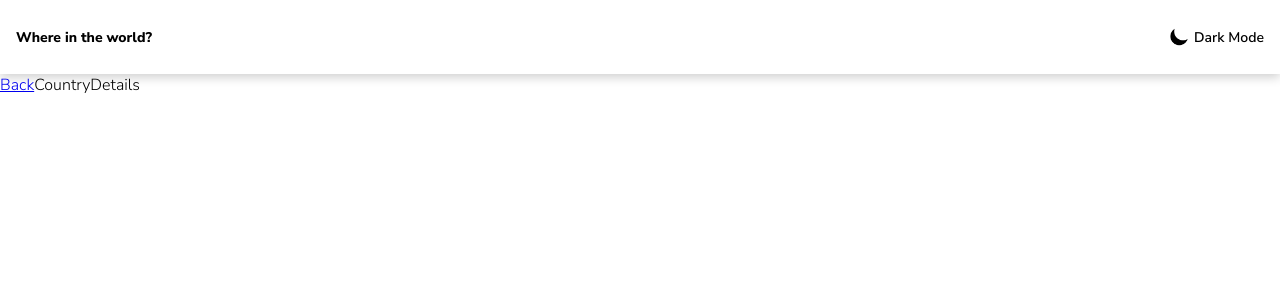
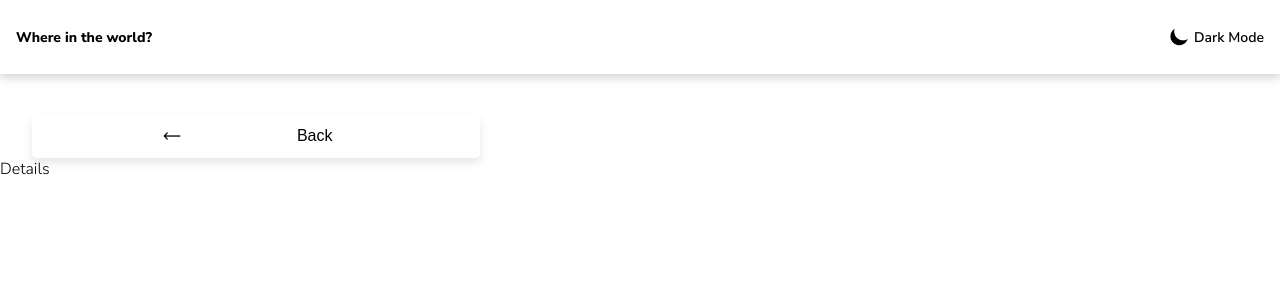
Before and after one commit to Michael-Otieno/rest-countries, a React (Create React App) app: page /country/1 in a window 1280 px wide. Shown: the top 300 px of the page. Built offline with nearby package versions, Linux system fonts and the light colour scheme.

Commit message:
add back btn on detail;s page with styles

```diff
--- a/src/components/CountryDetails/CountryDetails.css
+++ b/src/components/CountryDetails/CountryDetails.css
@@ -0,0 +1,30 @@
+.back--btn{
+  border: none;
+  outline: none;
+  margin-top: 2.5rem;
+  margin-left: 2rem;
+  padding: .8rem 2rem;
+  text-align: center;
+  border-radius: 5px;
+  width: 35%;
+  background-color: white;
+  box-shadow: 0px 5px 10px rgba(0, 0, 0, 0.10);
+  padding-left:1rem;
+  display: flex;
+  justify-content: space-evenly;
+  align-items: center;
+}
+.arrow-left{
+  width:18px;
+  height: 18px;
+}
+
+.back--btn span{
+  font-size: 16px;
+  font-weight: 300;
+
+}
+.link{
+  text-decoration: none;
+  color: hsl(200, 15%, 8%);
+}
--- a/src/components/CountryDetails/CountryDetails.js
+++ b/src/components/CountryDetails/CountryDetails.js
@@ -1,10 +1,20 @@
 import {Link} from 'react-router-dom';
+import arrow from '../../imgs/arrow.png';
+import './CountryDetails.css'
+
 
 function CountryDetails(){
   return (
     <div>
-      <Link to='/'>Back</Link>
-      CountryDetails
+      <Link className='link' to='/'>
+        <button className='back--btn'>
+          <img className='arrow-left' src={arrow} alt="left arrow" />
+          <span>Back</span>
+        </button>
+      </Link>
+      <div>
+        Details
+      </div>
     </div>
   )
 }
--- a/src/components/Filter/Filter.css
+++ b/src/components/Filter/Filter.css
@@ -0,0 +1,22 @@
+.filter{
+  padding-top: 2rem;
+  margin-left: 1.5rem;
+  margin-bottom: 1.2rem;
+}
+.filter select{
+  border: none;
+  outline: none;
+  width: 50%;
+  height: 2.8rem;
+  border-radius: 5px;
+  font-size: 14px;
+  font-weight: 600;
+  background-color: white;
+  box-shadow: 0px 5px 10px rgba(0, 0, 0, 0.10);
+  padding-left:1rem;
+  position: relative;
+}
+.filter option{
+  outline: none;
+  border: none;
+}
--- a/src/components/Filter/Filter.js
+++ b/src/components/Filter/Filter.js
@@ -1,3 +1,6 @@
+import './Filter.css'
+
+
 function Filter({onSelect}){
   const onSelectHandler = (e) => {
     const regionName = e.target.value;
@@ -5,15 +8,14 @@ function Filter({onSelect}){
   }
 
   return (
-    <div>
+    <div className="filter">
       <select onChange={onSelectHandler}>
-        <option>Filter by Region</option>
+        <option className='option-filter'>Filter by Region</option>
         <option value="Africa">Africa</option>
         <option value="America">America</option>
         <option value="Asia">Asia</option>
         <option value="Europe">Europe</option>
         <option value="Oceania">Oceania</option>
-
       </select>
     </div>
   )
```
Also changed, not shown: src/imgs/arrow.png (added).
